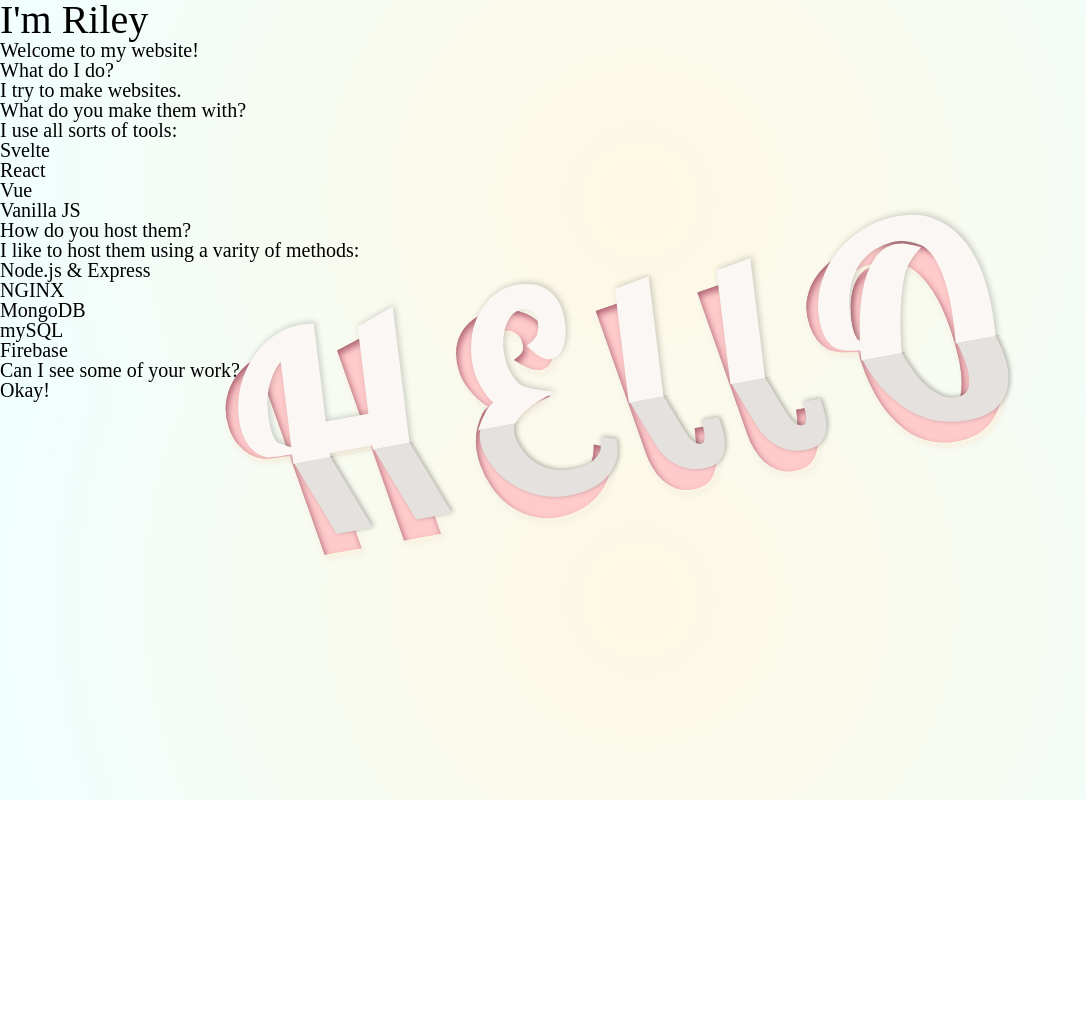
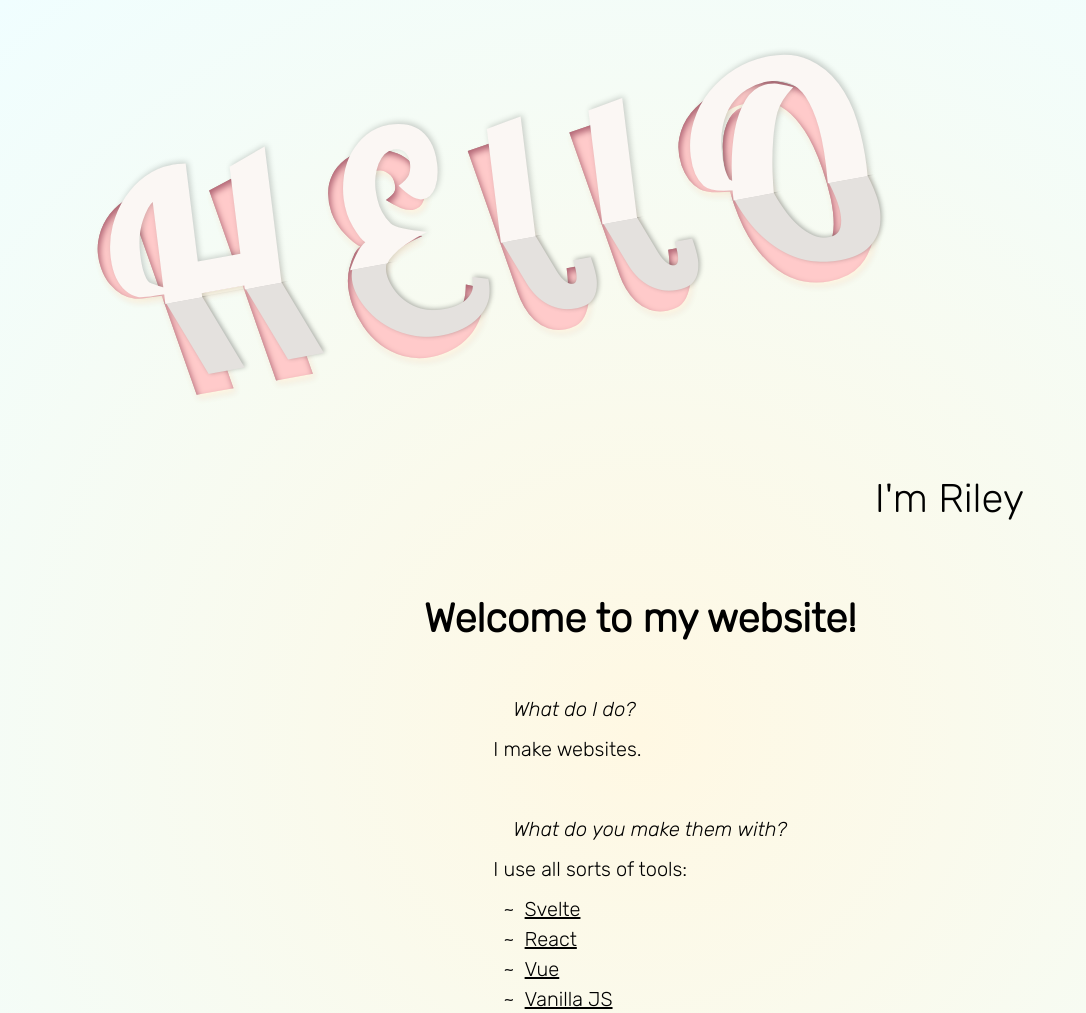
Before and after one commit to rileywilljohn/rileywilljohn, a plain HTML site: page index.html in a window 1280 px wide. Shown: the top 1013 px of the page, without its empty margins (0-1086 px from the left). Before the commit the page ends 800 px from the top, so only its background shows below. Drawn offline with Linux system fonts and the light colour scheme.

Commit message:
styles & fonts

```diff
--- a/index.css
+++ b/index.css
@@ -4,7 +4,22 @@
         url('/fonts/lobstertwo-regular-webfont.woff') format('woff');
     font-weight: normal;
     font-style: normal;
+}
 
+@font-face {
+    font-family: 'rubik';
+    src: url('/fonts/rubik-italic-variablefont_wght-webfont.woff2') format('woff2'),
+        url('/fonts/rubik-italic-variablefont_wght-webfont.woff') format('woff');
+    font-weight: normal;
+    font-style: italic;
+}
+
+@font-face {
+    font-family: 'rubik';
+    src: url('/fonts/rubik-variablefont_wght-webfont.woff2') format('woff2'),
+        url('/fonts/rubik-variablefont_wght-webfont.woff') format('woff');
+    font-weight: normal;
+    font-style: normal;
 }
 
 /* RESET */
@@ -28,29 +43,36 @@ time, mark, audio, video {
     font: inherit;
     vertical-align: baseline;
 }
+
 /* HTML5 display-role reset for older browsers */
 article, aside, details, figcaption, figure,
 footer, header, hgroup, menu, nav, section {
     display: block;
 }
+
 body {
     line-height: 1;
 }
+
 ol, ul {
     list-style: none;
 }
+
 blockquote, q {
     quotes: none;
 }
+
 blockquote:before, blockquote:after,
 q:before, q:after {
     content: '';
     content: none;
 }
+
 table {
     border-collapse: collapse;
     border-spacing: 0;
 }
+
 /* END RESET */
 
 html {
@@ -58,27 +80,27 @@ html {
 }
 
 body {
-    background: rgb(255,248,227);
-    background: radial-gradient(circle, rgba(255,248,227,1) 0%, rgba(240,254,255,1) 100%);
+    background: rgb(255, 248, 227);
+    background: radial-gradient(circle, rgba(255, 248, 227, 1) 0%, rgba(240, 254, 255, 1) 100%);
+    /* background: black;
+    color: white; */
+    font-family: 'rubik';
+}
+
+.wrap {
+    /* position: fixed; */
+    height: 50vh;
+    width: 100vw;
+    top: 0;
+    left: 0;
+    margin: 5rem auto;
 }
 
 h1 {
-    font-size: 2rem;
-}
-
-.wrap {
-    position: fixed;
-    height: 100vh;
-    width: 100vw;
-    top: 0;
-    left: 0;
-}
-
-h2 {
     /* text-transform: uppercase; */
     text-rendering: optimizeLegibility;
-    top: 50%;
-    left: 50%;
+    top: 30%;
+    left: 40%;
     font-size: 20vw;
     white-space: nowrap;
     color: rgba(255, 158, 177, 0.5);
@@ -90,12 +112,23 @@ h2 {
     letter-spacing: 4vw;
 }
 
-@keyframes h2-before {
-    0% {color: #e7e4e3; left: 0; top: 0; transform: none;}
-    100% {color: #fbf7f4; left: -0.3%; top: -4.8%; transform: translate(1.6vw, 0) skew(-13deg) scale(1, 1.2);}
+@keyframes h1-before {
+    0% {
+        color: #e7e4e3;
+        left: 0;
+        top: 0;
+        transform: none;
     }
 
-h2:before {
+    100% {
+        color: #fbf7f4;
+        left: -0.3%;
+        top: -4.8%;
+        transform: translate(1.6vw, 0) skew(-13deg) scale(1, 1.2);
+    }
+}
+
+h1:before {
     content: attr(data-heading);
     position: absolute;
     left: -0.3%;
@@ -106,16 +139,23 @@ h2:before {
     color: #fbf7f4;
     transform: translate(1.6vw, 0) skew(-13deg) scale(1, 1.2);
     z-index: 2;
-    text-shadow: 2px -1px 6px rgba(0,0,0,0.2);
-    animation: h2-before 2s linear 1s 1 normal backwards;
+    text-shadow: 2px -1px 6px rgba(0, 0, 0, 0.2);
+    animation: h1-before 2s linear 1s 1 normal backwards;
 }
 
-@keyframes h2-after {
-    0% {color: #e7e4e3; transform: none;}
-    100% {color: #e4e1de; transform: translate(0vw, 0) skew(13deg) scale(1, 0.8);}
+@keyframes h1-after {
+    0% {
+        color: #e7e4e3;
+        transform: none;
     }
 
-h2:after {
+    100% {
+        color: #e4e1de;
+        transform: translate(0vw, 0) skew(13deg) scale(1, 0.8);
+    }
+}
+
+h1:after {
     content: attr(data-heading);
     position: absolute;
     left: 0;
@@ -127,6 +167,55 @@ h2:after {
     transform: translate(0vw, 0) skew(13deg) scale(1, 0.8);
     clip-path: polygon(0 50%, 100% 50%, 100% 100%, 0% 100%);
     z-index: 1;
-    text-shadow: 2px -1px 6px rgba(0,0,0,0.3);
-    animation: h2-after 2s linear 1s 1 normal backwards;
+    text-shadow: 2px -1px 6px rgba(0, 0, 0, 0.3);
+    animation: h1-after 2s linear 1s 1 normal backwards;
 }
+
+h2 {
+    font-size: 2rem;
+    position: absolute;
+    right: 20%;
+    top: 60%;
+}
+
+h3 {
+    text-align: center;
+    margin: 1rem 0 3rem 0;
+    font-weight: 700;
+    font-size: 2rem;
+}
+
+article {
+    margin: 0 auto;
+    max-width: fit-content;
+}
+
+h4 {
+    margin: 1rem 0 1rem 1rem;
+    font-style: italic;
+}
+
+p {
+    margin: 1rem 0 3rem 0;
+}
+
+.p {
+    margin: 1rem 0 1rem 0;
+}
+
+a {
+    color: black;
+}
+
+ul {
+    margin: 1rem 0 3rem 0;
+}
+
+ul li {
+    margin: 0.5rem 0 0.5rem 0.5rem;
+}
+
+ul li:before {
+    content: '~';
+    margin: 0 0.5rem 0 0;
+}
--- a/index.html
+++ b/index.html
@@ -14,35 +14,35 @@
 
 <body>
     <main>
+        <section>
+            <div class="wrap">
+                <h1 data-heading="HEllO">HEllO</h1>
+            </div>
+            <h2>I'm Riley</h2>
+            <h3>Welcome to my website!</h3>
+        </section>
         <article>
             <section>
-                <h1>I'm Riley</h1>
-                <div class="wrap">
-                    <h2 data-heading="HEllO">HEllO</h2>
-                </div>
-                <h3>Welcome to my website!</h3>
-            </section>
-            <section>
                 <h4>What do I do?</h4>
-                <p>I try to make websites.</p>
+                <p>I make websites.</p>
                 <h4>What do you make them with?</h4>
-                <p>I use all sorts of tools:</p>
+                <p class="p">I use all sorts of tools:</p>
                 <ul>
-                    <li>Svelte</li>
-                    <li>React</li>
-                    <li>Vue</li>
-                    <li>Vanilla JS</li>
+                    <li><a href="https://svelte.dev/" target="_blank">Svelte</a></li>
+                    <li><a href="https://reactjs.org/" target="_blank">React</a></li>
+                    <li><a href="https://vuejs.org/" target="_blank">Vue</a></li>
+                    <li><a href="http://vanilla-js.com/" target="_blank">Vanilla JS</a></li>
                 </ul>
             </section>
             <section>
                 <h4>How do you host them?</h4>
-                <p>I like to host them using a varity of methods:</p>
+                <p class="p">I like to use a varity of methods:</p>
                 <ul>
-                    <li>Node.js & Express</li>
-                    <li>NGINX</li>
-                    <li>MongoDB</li>
-                    <li>mySQL</li>
-                    <li>Firebase</li>
+                    <li><a href="https://nodejs.org/en/" target="_blank">Node.js</a> & <a href="https://expressjs.com/" target="_blank">Express</a></li>
+                    <li><a href="https://www.nginx.com/" target="_blank">NGINX</a></li>
+                    <li><a href="https://www.mongodb.com/" target="_blank">MongoDB</a></li>
+                    <li><a href="https://www.postgresql.org/" target="_blank">PostgreSQL</a></li>
+                    <li><a href="https://firebase.google.com/" target="_blank">Firebase</a></li>
                 </ul>
             </section>
             <section>
```
Also changed, not shown: fonts/rubik-italic-variablefont_wght-webfont.woff (added), fonts/rubik-italic-variablefont_wght-webfont.woff2 (added), fonts/rubik-variablefont_wght-webfont.woff (added), fonts/rubik-variablefont_wght-webfont.woff2 (added). Lines whose indentation alone changed are shown as unchanged.
